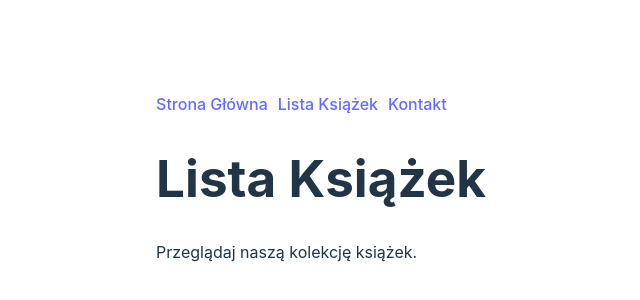
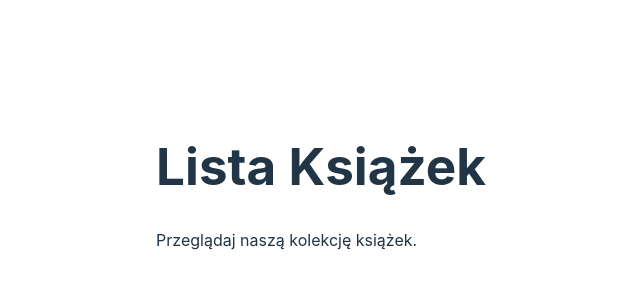
Before and after one commit to lukas-sikora/zadania-react, a React (Vite) app in the folder react-training/: page /books in a window 1280 px wide. Shown: the part 214-514 px from the top of the page, without its empty margins (319-959 px from the left). Built offline with nearby package versions, Linux system fonts and the light colour scheme.

Commit message:
adjust code to scenario

```diff
--- a/react-training/src/App.jsx
+++ b/react-training/src/App.jsx
@@ -1,20 +1,16 @@
-import { BrowserRouter, Link } from "react-router-dom";
+import { createBrowserRouter, RouterProvider } from "react-router-dom";
 
-import AppRoutes from "./routes/AppRoutes";
+import { BooksPage, ContactPage, HomePage, NotFoundPage } from "./pages";
+
+const router = createBrowserRouter([
+  { path: "/", element: <HomePage /> },
+  { path: "/books", element: <BooksPage /> },
+  { path: "/contact", element: <ContactPage /> },
+  { path: "*", element: <NotFoundPage /> },
+]);
 
 const App = () => {
-  return (
-    <BrowserRouter>
-      <div>
-        <nav>
-          <Link to="/">Strona Główna</Link>
-          <Link to="/books">Lista Książek</Link>
-          <Link to="/contact">Kontakt</Link>
-        </nav>
-        <AppRoutes />
-      </div>
-    </BrowserRouter>
-  );
+  return <RouterProvider router={router} />;
 };
 
 export default App;
--- a/react-training/src/routes/AppRoutes.jsx
+++ /dev/null
@@ -1,16 +0,0 @@
-import { Routes, Route } from "react-router-dom";
-
-import { BooksPage, ContactPage, HomePage, NotFoundPage } from "../pages";
-
-const AppRoutes = () => {
-  return (
-    <Routes>
-      <Route path="/" element={<HomePage />} />
-      <Route path="/books" element={<BooksPage />} />
-      <Route path="/contact" element={<ContactPage />} />
-      <Route path="*" element={<NotFoundPage />} />
-    </Routes>
-  );
-};
-
-export default AppRoutes;
```
